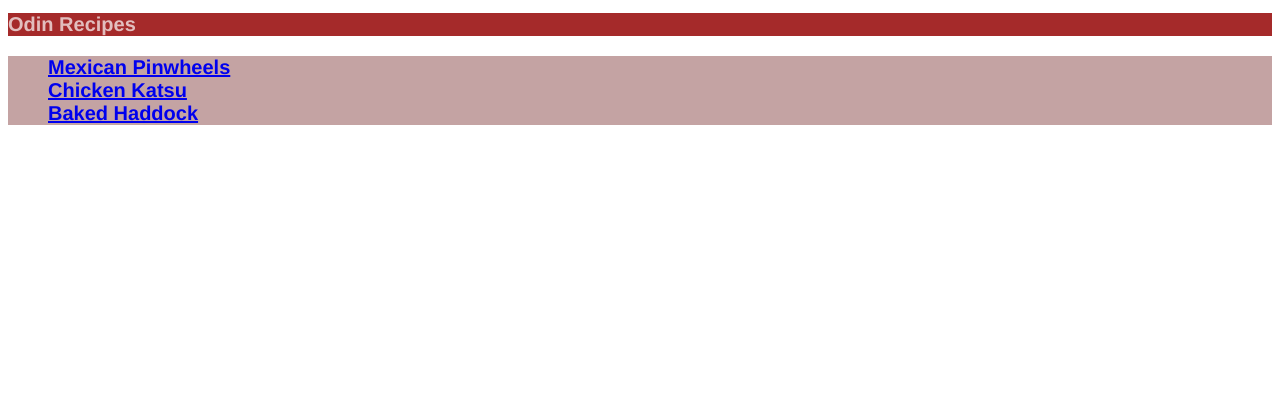
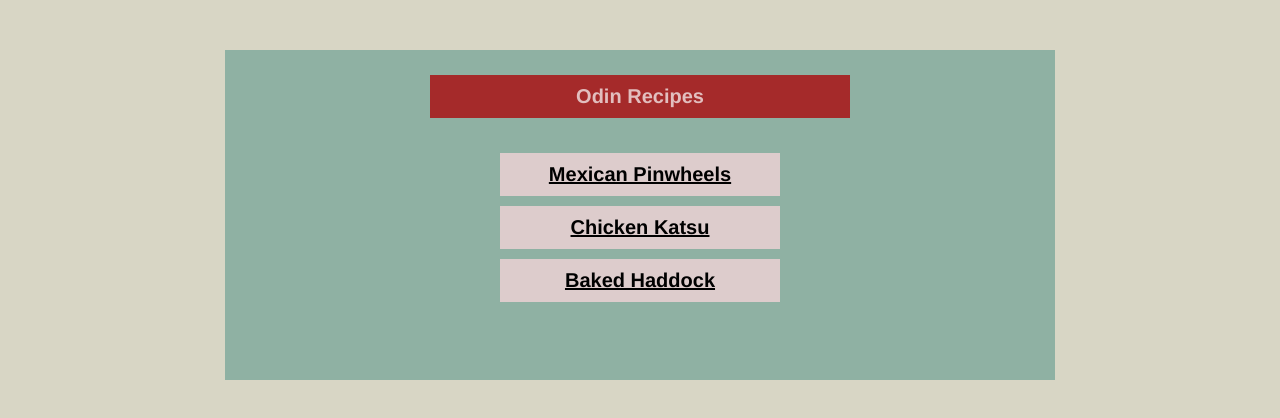
Before and after one commit to myinan/odin-recipes, a plain HTML site: page index.html in a window 1280 px wide. Drawn offline with Linux system fonts and the light colour scheme.

Commit message:
Stylize recipe-website after box-model lessons

```diff
--- a/index.html
+++ b/index.html
@@ -7,11 +7,13 @@
     </head>
 
     <body>
+        <div class="index-container">
             <h1>Odin Recipes</h1>
             <ul class="index-ul">
                 <li><a href="./recipes/mexican_pinwheels.html">Mexican Pinwheels</a></li>
                 <li><a href="./recipes/chicken_katsu.html">Chicken Katsu</a></li>
                 <li><a href="./recipes/baked_haddock.html">Baked Haddock</a></li>
             </ul>
+        </div>
     </body>
 </html>
--- a/static/styles.css
+++ b/static/styles.css
@@ -1,8 +1,10 @@
 body {
     font-family: 'Franklin Gothic Medium', 'Arial Narrow', Arial, sans-serif;
+    background-color: rgb(216, 214, 197);
 }
 
 h1 {
+    width: 600px;
     color: rgb(226, 190, 190);
     background-color: brown;
     font-weight: bold;
@@ -14,19 +16,64 @@ img {
     width: 600px;
 }
 
-.recipe-container {
-    background-color: aqua;
+.index-container {
+    background-color: rgb(143, 177, 163);
+    height: 300px;
+    width: 800px;
+    padding: 15px;
+    margin: 50px auto;
+}
+
+.index-container h1 {
+    width: 400px;
+    color: rgb(226, 190, 190);
+    background-color: brown;
+    font-weight: bold;
+    text-align: center;
+    font-size: 20px;
+    margin: 10px auto;
+    margin-bottom: 35px;
+    padding: 10px;
+}
+
+.index-ul {
+    max-width: 300px;
+    padding: 0px;
+    margin: auto;
+}
+
+.index-ul li {
+    background-color: rgb(221, 204, 204);
+    display: block;
+    margin: 10px;
+    padding: 10px;
     text-align: center;
 }
 
-.recipe-container ul {
-    list-style: none;
-}
-
-.index-ul {
-    list-style: none;
-    background-color: rgb(196, 163, 163);
+.index-ul a {
     color: black;
     font-size: 20px;
     font-weight: bold;
 }
+
+.recipe-container {
+    width: 800px;
+    text-align: center;
+    margin: 0px auto;
+}
+
+.recipe-container h2 {
+    width: 200px;
+    background-color: rgb(184, 69, 132);
+    margin: 10px auto;
+}
+
+.recipe-container ul {
+    list-style-type: none;
+    background-color: rgb(227, 231, 202);
+    padding: 0px;
+}
+
+.recipe-container ul li {
+    padding: 5px;
+}
```
Lines whose indentation alone changed are shown as unchanged.
